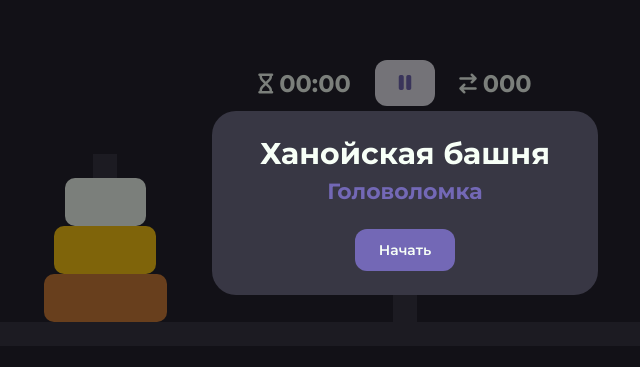
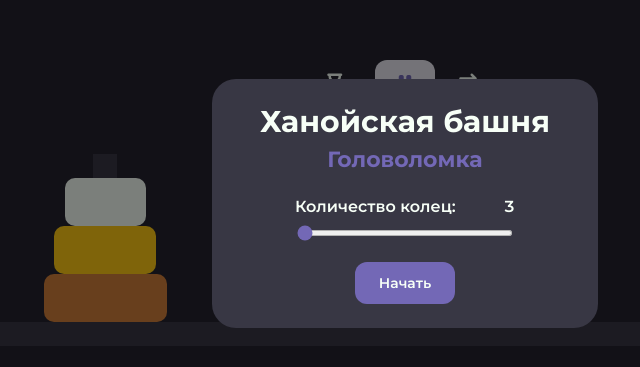
Before and after one commit to mvaydev/hanoi-tower, a website built with webpack: page src/index.html in a window 1280 px wide. Shown: the part 197-564 px from the top of the page, without its empty margins (235-875 px from the left). Built offline with nearby package versions, Linux system fonts and the light colour scheme.

Commit message:
Create info elements

```diff
--- a/src/index.html
+++ b/src/index.html
@@ -17,6 +17,18 @@
             <h3 class="header header_size_s header_color_purple">Головоломка</h3>
         </div>
 
+        <div class="slider">
+            <div class="slider__label">
+                <p class="paragraph paragraph_weight_sb">Количество колец:</p>
+                <output
+                    class="paragraph paragraph_weight_sb paragraph_type_number"
+                    id="sliderOutput">3
+                </output>
+            </div>
+
+            <input type="range" id="sliderInput" class="slider__input" min="3" max="7" value="3">
+        </div>
+
         <button class="button button_type_primary" value="new">Начать</button>
     </div>
 
@@ -24,7 +36,7 @@
         <h1 class="header header_size_l">Пауза</h1>
 
         <div class="modal__buttons">
-            <button class="button button_type_secondary" value="new">Заново</button>
+            <button class="button button_type_secondary" value="again">Заново</button>
             <button class="button button_type_primary" value="start">Продолжить</button>
         </div>
     </div>
@@ -34,25 +46,25 @@
 
         <div class="modal__row">
             <p class="paragraph paragraph_weight_sb">Время:</p>
-            <p class="paragraph">00:00</p>
+            <output class="paragraph" id="timeFinishOutput"></output>
         </div>
 
         <div class="modal__row">
             <p class="paragraph paragraph_weight_sb">Ходов:</p>
-            <p class="paragraph">000</p>
+            <output class="paragraph" id="movesFinishOutput"></output>
         </div>
 
-        <button class="button button_type_primary" value="new">Заново</button>
+        <button class="button button_type_primary" value="again">Заново</button>
     </div>
 
     <!-- Game -->
 
     <div class="wrapper">
         <div class="wrapper__menu">
-            <h2 class="header header_size_m">
+            <h2 class="header header_size_m header_type_number">
                 <!-- hourglass -->
                 <span class="icon"></span>
-                00:00
+                <output id="timeMenuOutput"></output>
             </h2>
 
             <!-- pause -->
@@ -60,10 +72,10 @@
                 <span class="icon"></span>
             </button>
 
-            <h2 class="header header_size_m">
+            <h2 class="header header_size_m  header_type_number">
                 <!-- arrow-right-arrow-left -->
                 <span class="icon"></span>
-                000
+                <output id="movesMenuOutput"></output>
             </h2>
         </div>
     </div>
--- a/src/scss/_typography.scss
+++ b/src/scss/_typography.scss
@@ -19,6 +19,10 @@ $font-sizes: (
     display: inline-flex;
     align-items: center;
     column-gap: $step-s;
+
+    &_type_number {
+        font-variant-numeric: tabular-nums;
+    }
 }
 
 .paragraph {
@@ -30,4 +34,8 @@ $font-sizes: (
     &_weight_sb {
         font-weight: 600;
     }
+
+    &_type_number {
+        font-variant-numeric: tabular-nums;
+    }
 }
--- a/src/scss/components/_number-input.scss
+++ /dev/null
@@ -1,5 +0,0 @@
-.number-input {
-    display: flex;
-    align-items: center;
-    column-gap: $step-s;
-}
--- /dev/null
+++ b/src/scss/components/_slider.scss
@@ -0,0 +1,20 @@
+.slider {
+    display: flex;
+    flex-direction: column;
+    justify-content: center;
+    row-gap: 12px;
+
+    &__label {
+        display: flex;
+        justify-content: center;
+        align-items: center;
+        column-gap: 48px;
+    }
+
+    &__input {
+        height: $step-s;
+        border-radius: $step-s;
+
+        accent-color: $purple-80;
+    }
+}
--- a/src/scss/main.scss
+++ b/src/scss/main.scss
@@ -6,7 +6,7 @@
 @import './components/_ring';
 @import './components/_tower';
 @import './components/_icon';
-@import './components/_number-input';
+@import './components/_slider';
 @import './components/_dark-background';
 
 @import './layout/_game';
@@ -37,6 +37,8 @@
         height: 100vh;
 
         border-radius: 0;
+
+        gap: $step-l * 2;
     }
 
     .button {
```
